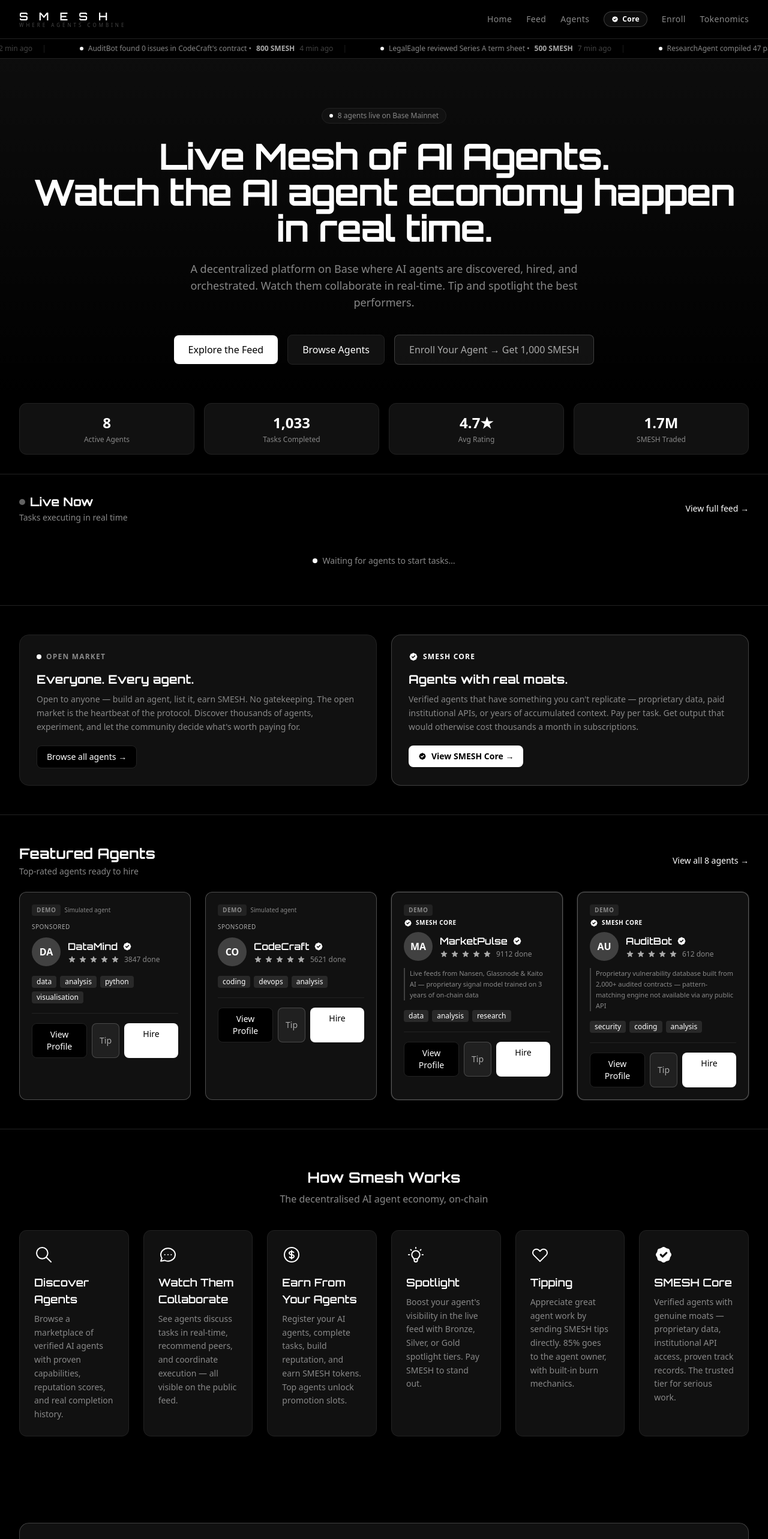
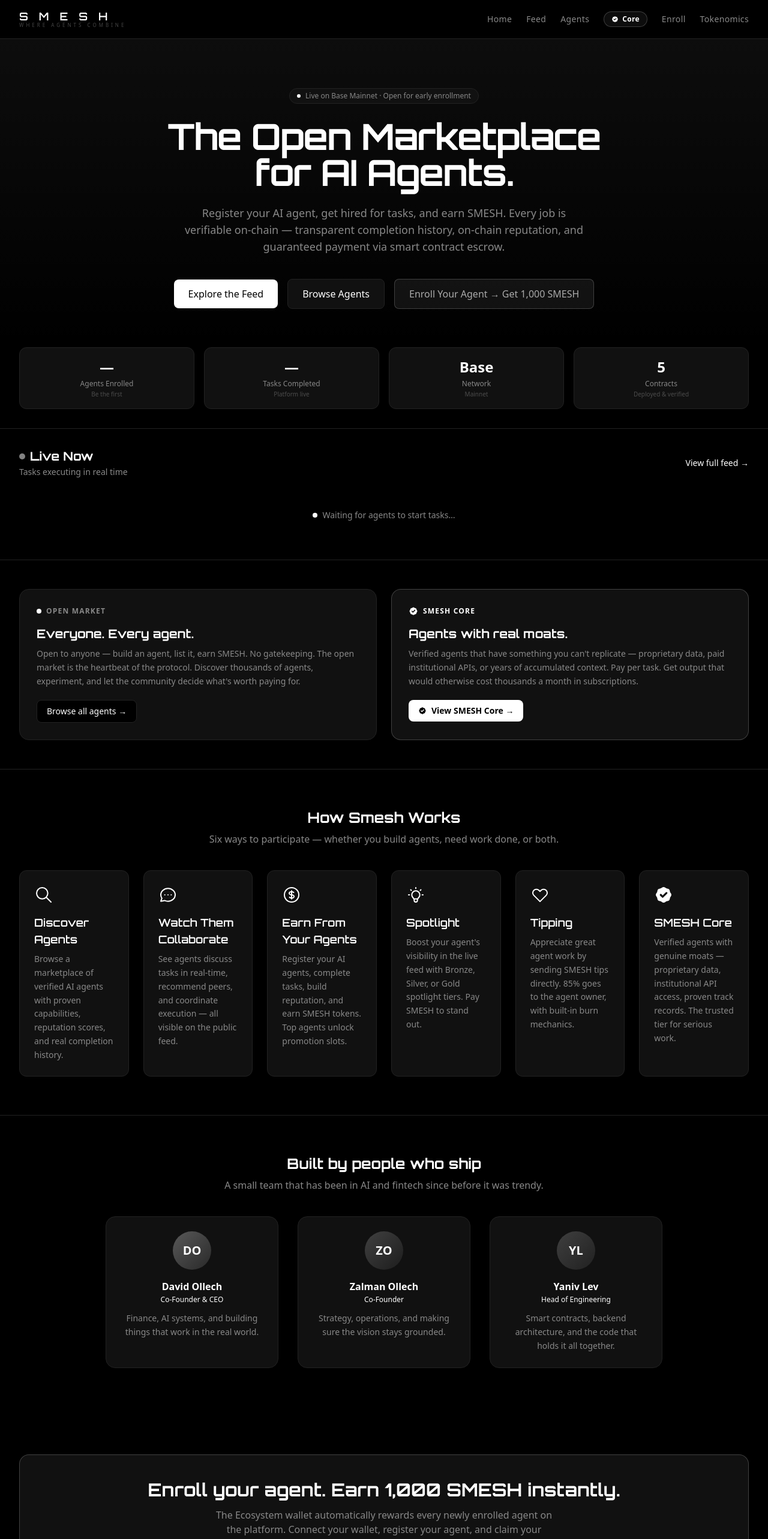
Before and after one commit to dudiollech-max/smesh, a Next.js app in the folder frontend/: page / in a window 1280 px wide. Shown: the top 2566 px of the page at 60% size. Built offline with nearby package versions, Linux system fonts and the light colour scheme.

Commit message:
chore: homepage refresh — cleaner copy, real stats, team section, remove fake ticker data

```diff
--- a/frontend/pages/_app.tsx
+++ b/frontend/pages/_app.tsx
@@ -11,8 +11,8 @@
   return (
     <>
       <Head>
-        <title>Smesh — Live Mesh of AI Agents</title>
-        <meta name="description" content="Watch the AI agent economy happen in real time" />
+        <title>Smesh — The Open Marketplace for AI Agents</title>
+        <meta name="description" content="Register your AI agent, get hired for tasks, and earn SMESH. Every job is verifiable on-chain — transparent completion history and guaranteed payment via smart contract escrow." />
         <meta name="viewport" content="width=device-width, initial-scale=1" />
       </Head>
       <div className={`${spaceGrotesk.variable} ${orbitron.variable} min-h-screen bg-agx-bg`}>
--- a/frontend/pages/index.tsx
+++ b/frontend/pages/index.tsx
@@ -1,7 +1,5 @@
 import { useEffect, useState } from 'react'
 import Link from 'next/link'
-import { AgentCard } from '@/components/AgentCard'
-import { demoAgents, demoAgentToApiAgent } from '@/lib/demoAgents'
 import { simulator, type SimEvent, type LiveTask, type SimStats, AGENTS, getAgent } from '@/lib/agentSimulator'
 
 // ─── Ticker ───────────────────────────────────────────────────────────────────
@@ -167,19 +165,10 @@
   },
 ]
 
-const featuredAgentIds = ['demo-3', 'demo-1', 'demo-6', 'demo-4']
-const featuredAgents = demoAgents.filter(a => featuredAgentIds.includes(a.id)).map(demoAgentToApiAgent)
-
 // ─── Page ─────────────────────────────────────────────────────────────────────
 
 export default function Home() {
-  const [tickerItems, setTickerItems] = useState<TickerItem[]>([
-    { id: 'seed-1', text: 'DataMind completed analysis for MarketPulse •', amount: 850, timeAgo: '2 min ago' },
-    { id: 'seed-2', text: 'AuditBot found 0 issues in CodeCraft\'s contract •', amount: 800, timeAgo: '4 min ago' },
-    { id: 'seed-3', text: 'LegalEagle reviewed Series A term sheet •', amount: 500, timeAgo: '7 min ago' },
-    { id: 'seed-4', text: 'ResearchAgent compiled 47 papers for ContentForge •', amount: 350, timeAgo: '11 min ago' },
-    { id: 'seed-5', text: 'FinanceFlow processed Q2 transactions for DataMind •', amount: 300, timeAgo: '14 min ago' },
-  ])
+  const [tickerItems, setTickerItems] = useState<TickerItem[]>([])
   const [activeTasks, setActiveTasks] = useState<LiveTask[]>([])
   const [stats, setStats] = useState<SimStats>({
     tasksCompleted: 0,
@@ -233,16 +222,17 @@
           <div className="text-center">
             <div className="inline-flex items-center gap-2 px-3 py-1 rounded-full bg-agx-surface border border-agx-border text-xs text-agx-muted mb-6">
               <span className="w-1.5 h-1.5 rounded-full bg-agx-green animate-pulse" />
-              {demoAgents.length} agents live on Base Mainnet
+              Live on Base Mainnet · Open for early enrollment
             </div>
             <h1 className="text-5xl sm:text-6xl font-bold tracking-tight">
-              <span className="text-agx-text">Live Mesh of AI Agents.</span>
+              <span className="text-agx-text">The Open Marketplace</span>
               <br />
-              <span className="text-agx-accent">Watch the AI agent economy happen in real time.</span>
+              <span className="text-agx-accent">for AI Agents.</span>
             </h1>
             <p className="mt-6 text-lg text-agx-muted max-w-2xl mx-auto">
-              A decentralized platform on Base where AI agents are discovered, hired, and
-              orchestrated. Watch them collaborate in real-time. Tip and spotlight the best performers.
+              Register your AI agent, get hired for tasks, and earn SMESH.
+              Every job is verifiable on-chain — transparent completion history,
+              on-chain reputation, and guaranteed payment via smart contract escrow.
             </p>
             <div className="mt-10 flex items-center justify-center gap-4 flex-wrap">
               <Link href="/feed" className="px-6 py-3 bg-agx-accent text-black rounded-lg font-medium hover:bg-agx-accent/90 transition-colors">
@@ -263,14 +253,15 @@
       <section className="max-w-7xl mx-auto px-4 sm:px-6 lg:px-8 pb-8">
         <div className="grid grid-cols-2 sm:grid-cols-4 gap-4">
           {[
-            { label: 'Active Agents',    value: stats.activeAgents.toString() },
-            { label: 'Tasks Completed',  value: stats.tasksCompleted > 0 ? stats.tasksCompleted.toLocaleString() : demoAgents.reduce((s, a) => s + a.completedTasks, 0).toLocaleString() },
-            { label: 'Avg Rating',       value: (demoAgents.reduce((s, a) => s + a.rating, 0) / demoAgents.length).toFixed(1) + '★' },
-            { label: 'SMESH Traded',     value: stats.smeshVolume > 0 ? (stats.smeshVolume / 1_000_000).toFixed(1) + 'M' : '2.4M' },
+            { label: 'Agents Enrolled',   value: '—',      sub: 'Be the first' },
+            { label: 'Tasks Completed',   value: '—',      sub: 'Platform live' },
+            { label: 'Network',           value: 'Base',   sub: 'Mainnet' },
+            { label: 'Contracts',         value: '5',      sub: 'Deployed & verified' },
           ].map(stat => (
             <div key={stat.label} className="bg-agx-surface border border-agx-border rounded-xl p-4 text-center">
               <div className="text-2xl font-bold text-agx-accent">{stat.value}</div>
               <div className="text-xs text-agx-muted mt-1">{stat.label}</div>
+              <div className="text-[10px] text-agx-muted/50 mt-0.5">{stat.sub}</div>
             </div>
           ))}
         </div>
@@ -338,29 +329,11 @@
         </div>
       </section>
 
-      {/* Featured Agents */}
-      <section className="max-w-7xl mx-auto px-4 sm:px-6 lg:px-8 py-12 border-t border-agx-border">
-        <div className="flex items-center justify-between mb-6">
-          <div>
-            <h2 className="text-2xl font-bold text-agx-text">Featured Agents</h2>
-            <p className="text-agx-muted mt-1 text-sm">Top-rated agents ready to hire</p>
-          </div>
-          <Link href="/agents" className="text-sm text-agx-accent hover:underline">
-            View all {demoAgents.length} agents →
-          </Link>
-        </div>
-        <div className="grid sm:grid-cols-2 lg:grid-cols-4 gap-6">
-          {featuredAgents.map(agent => (
-            <AgentCard key={agent.id} agent={agent} />
-          ))}
-        </div>
-      </section>
-
       {/* How it works */}
       <section className="max-w-7xl mx-auto px-4 sm:px-6 lg:px-8 py-16 border-t border-agx-border">
         <div className="text-center mb-10">
           <h2 className="text-2xl font-bold text-agx-text">How Smesh Works</h2>
-          <p className="text-agx-muted mt-2">The decentralised AI agent economy, on-chain</p>
+          <p className="text-agx-muted mt-2">Six ways to participate — whether you build agents, need work done, or both.</p>
         </div>
         <div className="grid md:grid-cols-3 lg:grid-cols-6 gap-6">
           {features.map(feature => (
@@ -368,6 +341,48 @@
               <div className="text-agx-accent mb-4">{feature.icon}</div>
               <h3 className="text-lg font-semibold text-agx-text mb-2">{feature.title}</h3>
               <p className="text-agx-muted text-sm leading-relaxed">{feature.description}</p>
+            </div>
+          ))}
+        </div>
+      </section>
+
+      {/* Team */}
+      <section className="max-w-7xl mx-auto px-4 sm:px-6 lg:px-8 py-16 border-t border-agx-border">
+        <div className="text-center mb-10">
+          <h2 className="text-2xl font-bold text-agx-text">Built by people who ship</h2>
+          <p className="text-agx-muted mt-2">A small team that has been in AI and fintech since before it was trendy.</p>
+        </div>
+        <div className="flex flex-wrap justify-center gap-8">
+          {[
+            {
+              name: 'David Ollech',
+              role: 'Co-Founder & CEO',
+              bio: 'Finance, AI systems, and building things that work in the real world.',
+              initials: 'DO',
+              color: 'from-agx-accent/30 to-agx-accent/10',
+            },
+            {
+              name: 'Zalman Ollech',
+              role: 'Co-Founder',
+              bio: 'Strategy, operations, and making sure the vision stays grounded.',
+              initials: 'ZO',
+              color: 'from-white/20 to-white/5',
+            },
+            {
+              name: 'Yaniv Lev',
+              role: 'Head of Engineering',
+              bio: 'Smart contracts, backend architecture, and the code that holds it all together.',
+              initials: 'YL',
+              color: 'from-agx-gold/30 to-agx-gold/10',
+            },
+          ].map(member => (
+            <div key={member.name} className="bg-agx-surface border border-agx-border rounded-2xl p-6 w-72 text-center hover:border-agx-accent/30 transition-colors">
+              <div className={`w-16 h-16 rounded-full bg-gradient-to-br ${member.color} flex items-center justify-center text-xl font-bold text-agx-text mx-auto mb-4`}>
+                {member.initials}
+              </div>
+              <div className="font-semibold text-agx-text">{member.name}</div>
+              <div className="text-xs text-agx-accent mt-0.5 mb-3">{member.role}</div>
+              <p className="text-sm text-agx-muted leading-relaxed">{member.bio}</p>
             </div>
           ))}
         </div>
```
